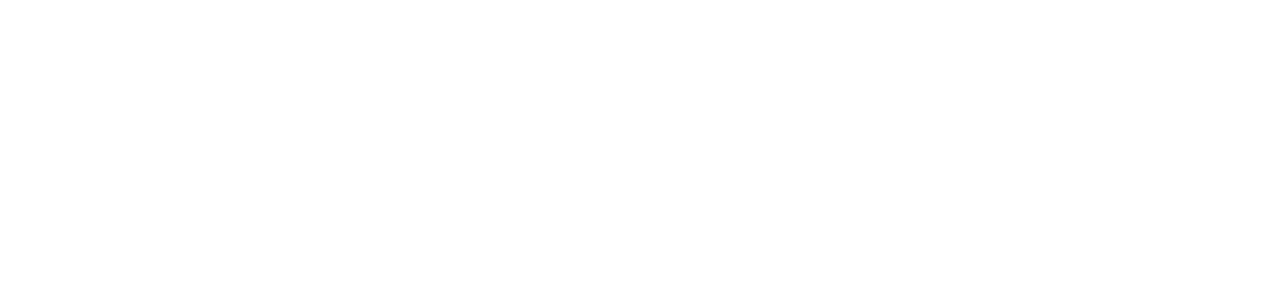
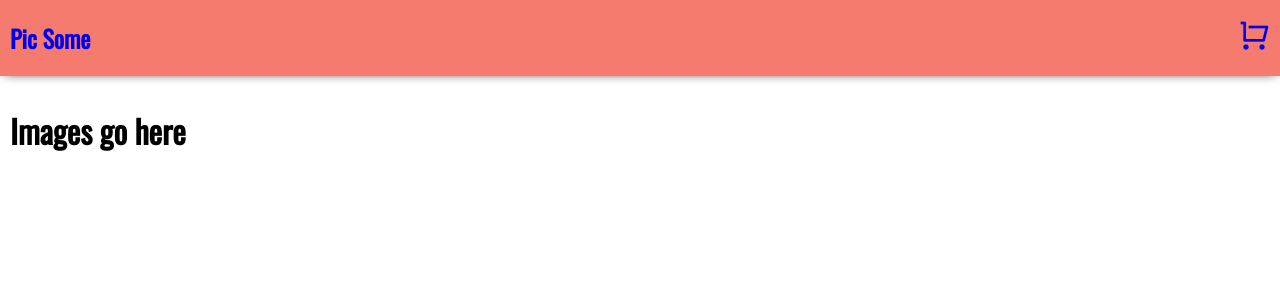
Before and after one commit to RobertPetricevic/Image-React-App, a React (Create React App) app: page / in a window 1280 px wide. Shown: the top 300 px of the page. Built offline with nearby package versions, Linux system fonts and the light colour scheme.

Commit message:
Routing Setup

```diff
--- a/package.json
+++ b/package.json
@@ -8,6 +8,7 @@
     "@testing-library/user-event": "^7.1.2",
     "react": "^16.14.0",
     "react-dom": "^16.14.0",
+    "react-router-dom": "^5.2.0",
     "react-scripts": "3.4.3"
   },
   "scripts": {
--- a/src/App.js
+++ b/src/App.js
@@ -1,11 +1,22 @@
 import React from 'react';
-
+import {Switch,Route} from "react-router-dom"
 
 import Header from "./components/Header"
+import Cart from "./pages/Cart"
+import Photos from "./pages/Photos"
 
 function App() {
   return (
     <>
+      <Header />
+      <Switch>
+        <Route exact path="/">
+          <Photos />
+        </Route>
+        <Route path="/cart">
+          <Cart />
+        </Route>
+      </Switch>
     </>
   );
 }
--- a/src/components/Header.js
+++ b/src/components/Header.js
@@ -1,10 +1,15 @@
 import React from "react"
+import {Link} from "react-router-dom"
 
 function Header() {
     return (
         <header>
-            <h2>Pic Some</h2>
-            <i className="ri-shopping-cart-line ri-fw ri-2x"></i>
+            <Link to="/">
+                <h2>Pic Some</h2>
+            </Link>
+            <Link to="/cart">
+                <i className="ri-shopping-cart-line ri-fw ri-2x"></i>
+            </Link>
         </header>
     )
 }
--- a/src/index.js
+++ b/src/index.js
@@ -1,13 +1,16 @@
 import React from 'react';
 import ReactDOM from 'react-dom';
+import {BrowserRouter as Router} from "react-router-dom"
 
 import App from './App';
 import * as serviceWorker from './serviceWorker';
 
 ReactDOM.render(
-  <React.StrictMode>
-    <App />
-  </React.StrictMode>,
+  <Router>
+    <React.StrictMode>
+      <App />
+    </React.StrictMode>
+  </Router>,
   document.getElementById('root')
 );
 
```
Also changed, not shown: 1 other file (tests, documents, lock files or other folders).
